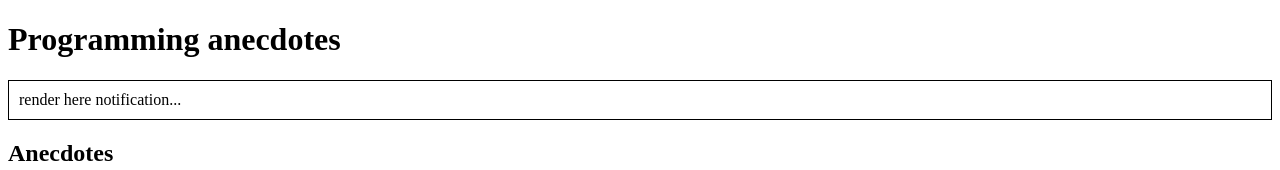
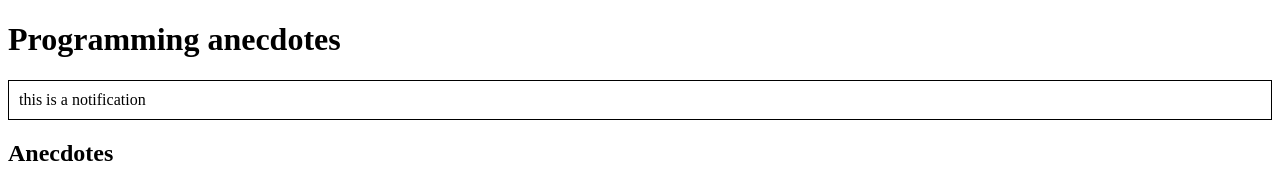
Before and after one commit to mattifso/osa6, a React (Create React App) app: page / in a window 1280 px wide. Shown: the top 170 px of the page. Built offline with nearby package versions, Linux system fonts and the light colour scheme.

Commit message:
Add submission for exercise 6.3.

```diff
--- a/package.json
+++ b/package.json
@@ -15,6 +15,7 @@
     "eject": "react-scripts eject"
   },
   "devDependencies": {
+    "babel-eslint": "^10.0.1",
     "eslint-plugin-jest": "^21.26.2"
   },
   "browserslist": [
--- a/src/App.js
+++ b/src/App.js
@@ -6,11 +6,11 @@ import AnecdoteList from './components/AnecdoteList'
 class App extends React.Component {
 
   render() {
-    const anecdotes = this.props.store.getState()
+    const anecdotes = this.props.store.getState().anecdotes
     return (
       <div>
         <h1>Programming anecdotes</h1>
-        <Notification />
+        <Notification store={this.props.store}/>
         <AnecdoteList store={this.props.store} />
         <AnecdoteForm store={this.props.store} />
       </div>
--- a/src/components/AnecdoteList.js
+++ b/src/components/AnecdoteList.js
@@ -4,7 +4,7 @@ import { voting } from '../reducers/anecdoteReducer'
 
 class AnecdoteList extends React.Component {
   render() {
-    const anecdotes = this.props.store.getState()
+    const anecdotes = this.props.store.getState().anecdotes
     return (
       <div>
         <h2>Anecdotes</h2>
--- a/src/components/Notification.js
+++ b/src/components/Notification.js
@@ -9,7 +9,7 @@ class Notification extends React.Component {
     }
     return (
       <div style={style}>
-        render here notification...
+        {this.props.store.getState().notification}
       </div>
     )
   }
--- /dev/null
+++ b/src/reducers/notificationReducer.js
@@ -0,0 +1,5 @@
+const reducer = (store = 'this is a notification', action) => {
+  return store
+}
+
+export default reducer
--- a/src/store.js
+++ b/src/store.js
@@ -1,5 +1,11 @@
-import { createStore } from 'redux'
-import reducer from './reducers/anecdoteReducer'
+import { createStore, combineReducers } from 'redux'
+import anecdoteReducer from './reducers/anecdoteReducer'
+import notificationReducer from './reducers/notificationReducer'
+
+const reducer = combineReducers({
+  anecdotes: anecdoteReducer,
+  notification: notificationReducer
+})
 
 const store = createStore(reducer)
 
```
Also changed, not shown: 2 other files (tests, documents, lock files or other folders).
